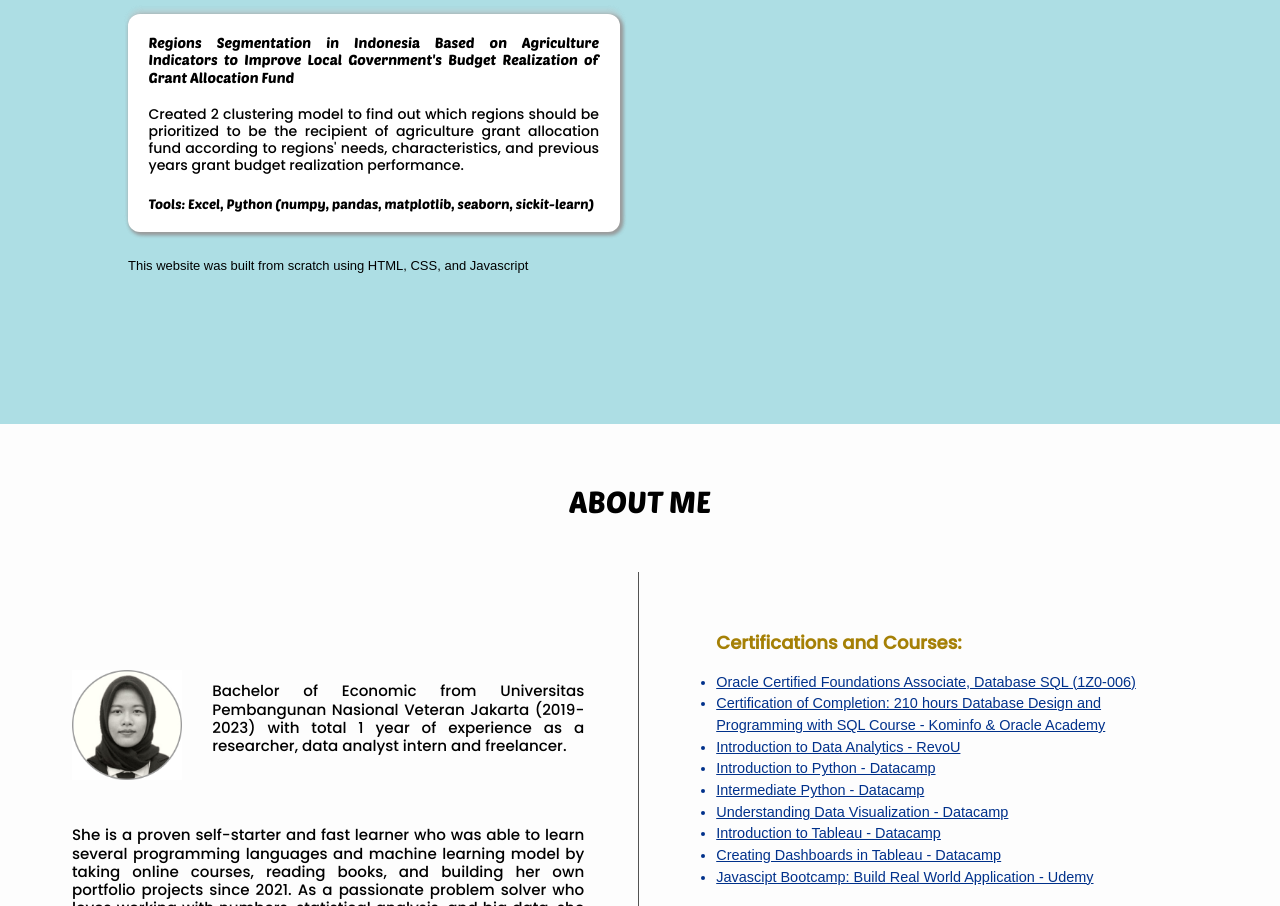
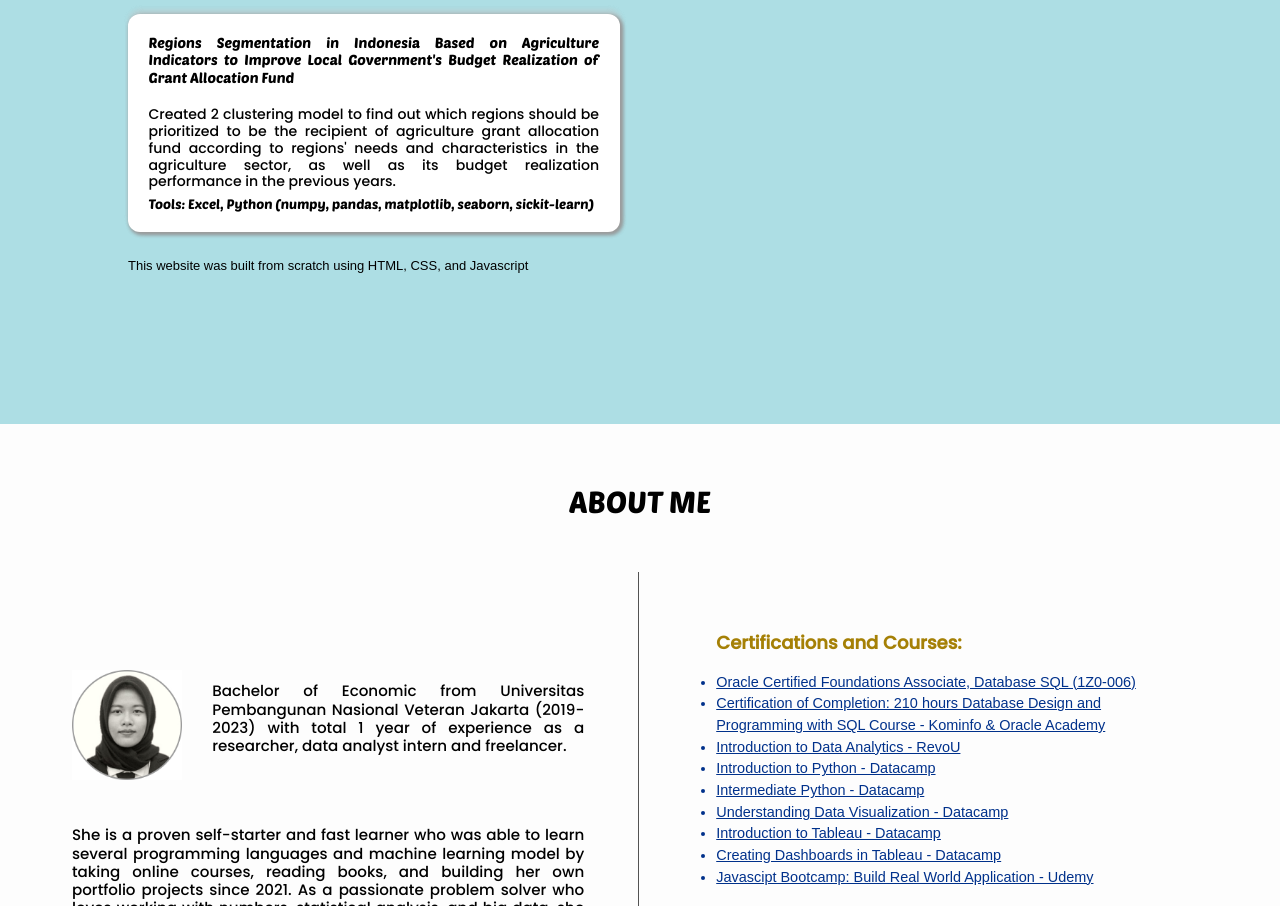
Before and after one commit to friskayumanda/friskayumanda.github.io, a plain HTML site: page index.html in a window 1280 px wide. Shown: the part 1656-2562 px from the top of the page. Drawn offline with Linux system fonts and the light colour scheme.

Commit message:
Update index.html

```diff
--- a/index.html
+++ b/index.html
@@ -94,7 +94,7 @@
                 <h3>Regions Segmentation in Indonesia Based on Agriculture Indicators to Improve Local Government's Budget Realization of Grant Allocation Fund</h3>
                 <img src="" alt="">
                 <p>Created 2 clustering model to find out which regions should be prioritized to be the recipient of agriculture grant allocation fund
-                    according to regions' needs, characteristics, and previous years grant budget realization performance.</p>
+                    according to regions' needs and characteristics in the agriculture sector, as well as its budget realization performance in the previous years.</p>
                 <quote>Tools: Excel, Python (numpy, pandas, matplotlib,
                     seaborn, sickit-learn)</quote>
                 </div></a>
```
